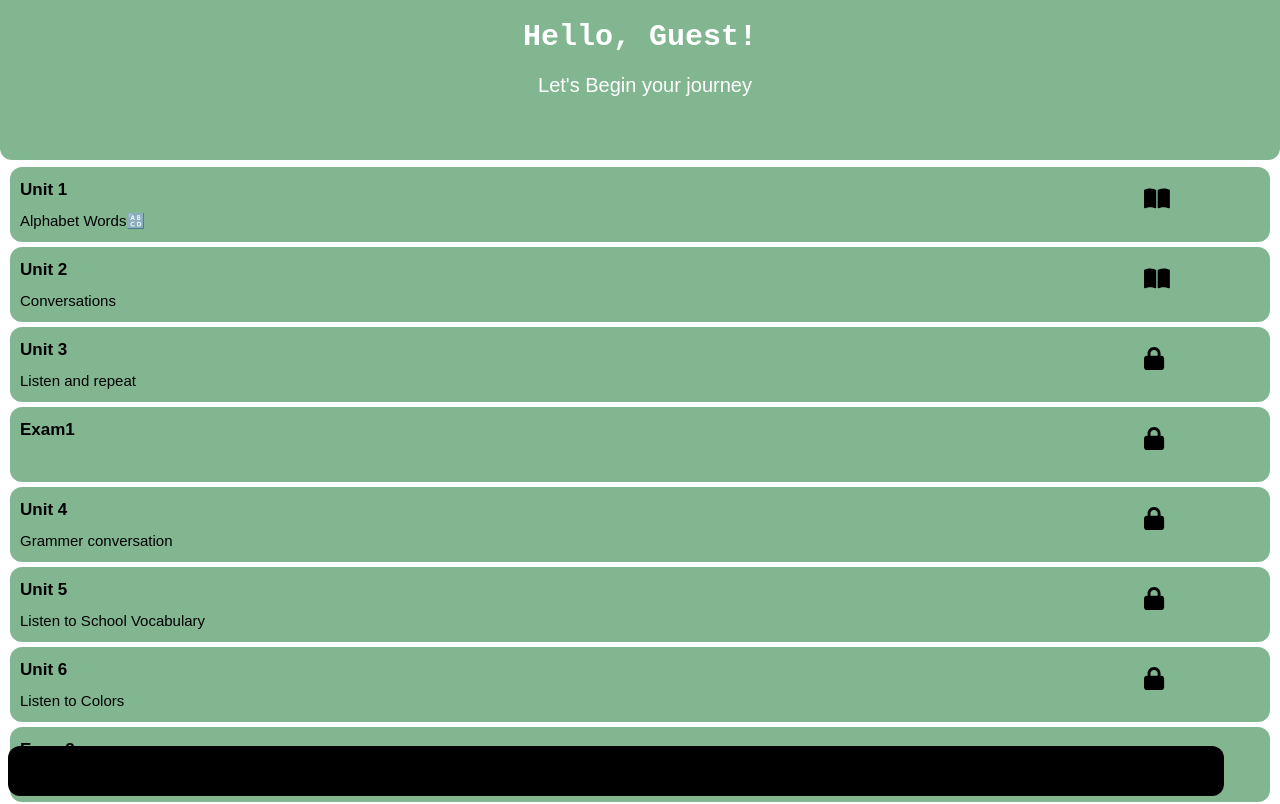
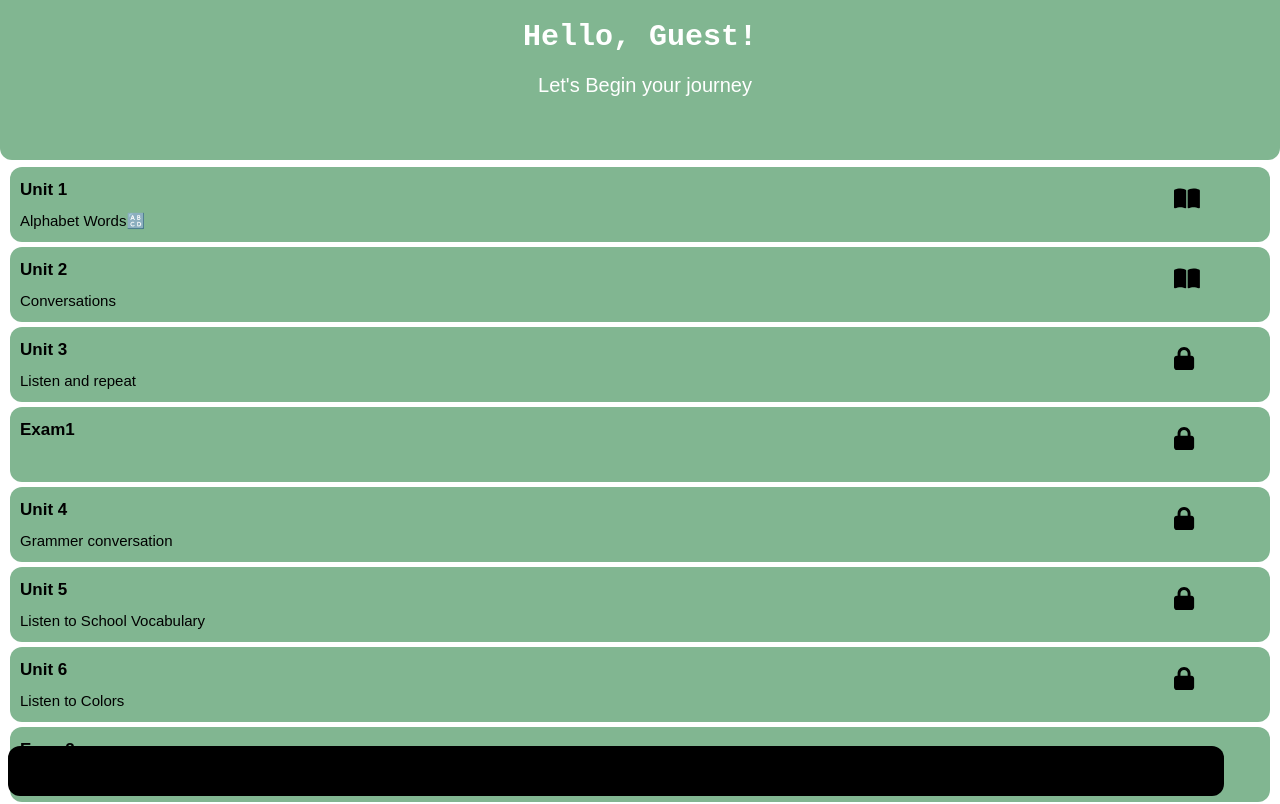
Before and after one commit to menna544/momo-English-learning-app, a React (Vite) app: page /Home in a window 1280 px wide. Shown: the top 804 px of the page. Built offline with nearby package versions, Linux system fonts and the light colour scheme.

Commit message:
Update App.css

```diff
--- a/src/App.css
+++ b/src/App.css
@@ -288,6 +288,10 @@ body{
     margin: 30px;
     color: #fff;
   }
+  .icon1{
+    color: black;
+    margin: 30px;
+  }
   .icon:hover{
     color: #81b691;
     font-size: 20px;
```
